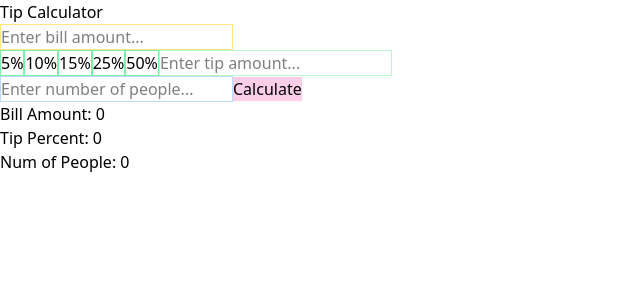
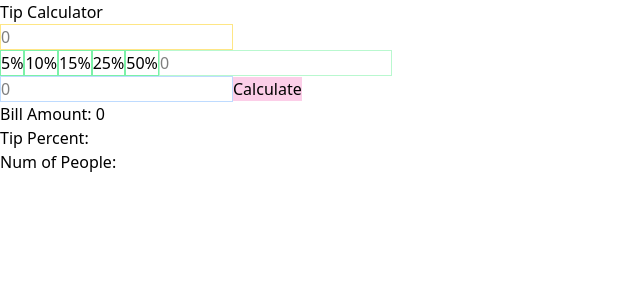
Before and after one commit to ang-riv/tip-calculator, a React (Vite) app: page / in a window 1280 px wide. Shown: the top 300 px of the page, without its empty margins (0-640 px from the left). Built offline with nearby package versions, Linux system fonts and the light colour scheme.

Commit message:
Started on when to trigger alerts, added initial null values

```diff
--- a/src/App.jsx
+++ b/src/App.jsx
@@ -1,14 +1,13 @@
 import { useState, useEffect } from "react";
 function App() {
-  const [userInfo, setUserInfo] = useState({ billAmount: 0, people: 0 });
-  const [tipPercent, setTipPercent] = useState(0);
+  const [userInfo, setUserInfo] = useState({ billAmount: 0, people: null });
+  const [tipPercent, setTipPercent] = useState(null);
   const [calculate, setCalculate] = useState(false);
   const [newAmounts, setNewAmounts] = useState({
-    total: 0,
-    singleTotal: 0,
-    singleTip: 0,
+    total: 0.0,
+    singleTotal: 0.0,
+    singleTip: 0.0,
   });
-
   // tip buttons
   const tipAmounts = [5, 10, 15, 25, 50];
 
@@ -29,6 +28,18 @@ function App() {
       singleTip: splitTip,
     }));
   };
+
+  useEffect(() => {
+    // useMemo here or after the amounts have been calculated?
+    // gonna also need to run this if the billAmount, tipPercent, and numOfPeople change!
+    if (userInfo.people != 0 && userInfo.people != null) {
+      handleCalculations();
+    }
+
+    if (userInfo.billAmount != 0 && tipPercent != 0 && userInfo.people === 0) {
+      console.log("Can't be zero!");
+    }
+  }, [userInfo]);
   return (
     <>
       <div>
@@ -37,7 +48,7 @@ function App() {
           type="number"
           id="billInput"
           className="border border-amber-200"
-          placeholder="Enter bill amount..."
+          placeholder="0"
           onChange={(e) =>
             setUserInfo((prev) => ({
               ...prev,
@@ -49,6 +60,7 @@ function App() {
         <div>
           {tipAmounts.map((amount) => (
             <button
+              key={amount}
               className="border border-green-300"
               onClick={() => setTipPercent(amount / 100)}
             >
@@ -58,7 +70,7 @@ function App() {
           <input
             type="number"
             id="tipInput"
-            placeholder="Enter tip amount..."
+            placeholder="0"
             className="border border-green-200"
             onChange={(e) => setTipPercent(Number(e.target.value) / 100)}
           />
@@ -67,7 +79,7 @@ function App() {
         <input
           type="number"
           id="peopleInput"
-          placeholder="Enter number of people..."
+          placeholder="0"
           className="border border-blue-200"
           onChange={(e) =>
             setUserInfo((prev) => ({ ...prev, people: Number(e.target.value) }))
```
